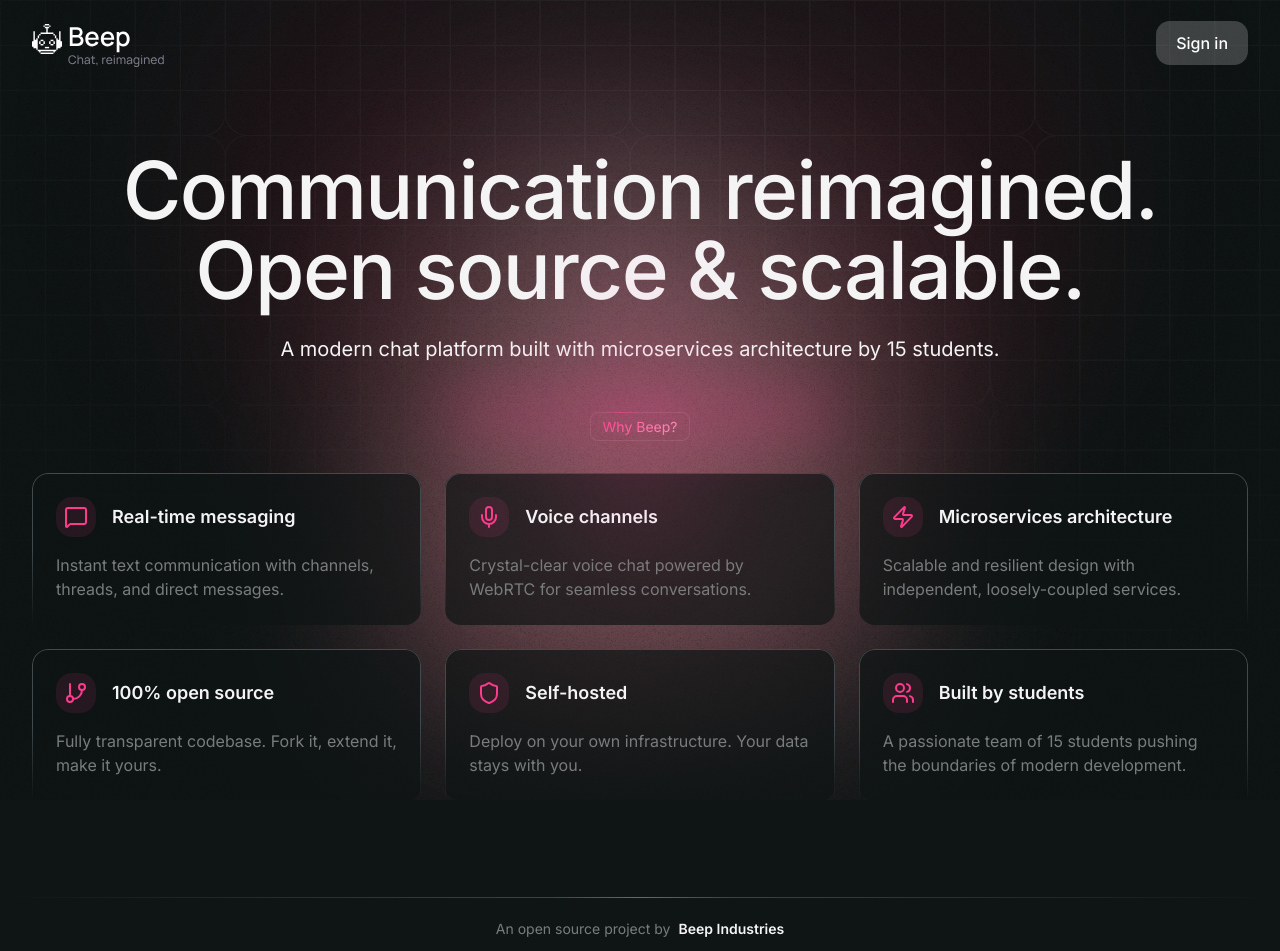
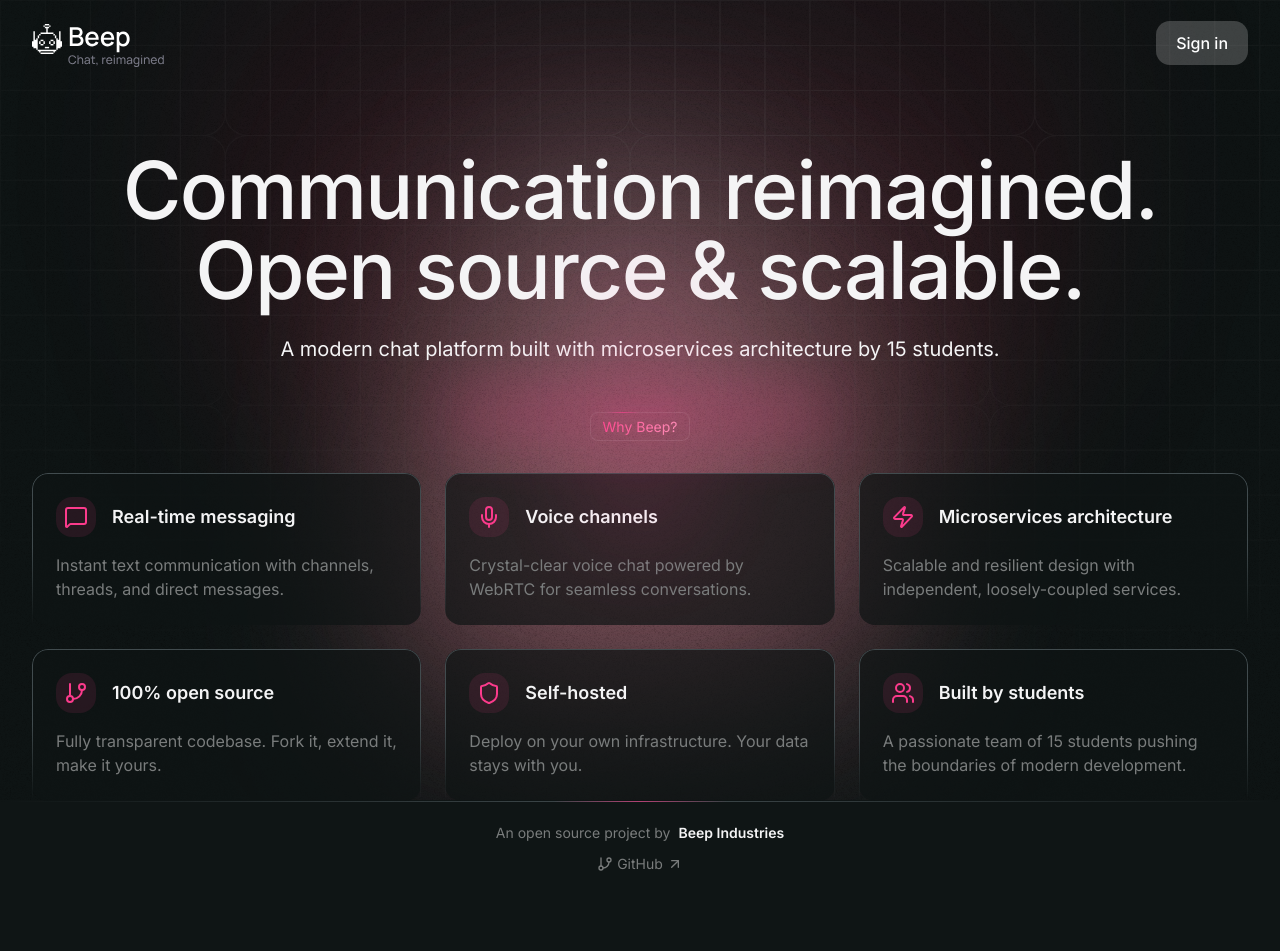
Before and after one commit to beep-industries/website, a Next.js app: page / in a window 1280 px wide. Shown: the top 951 px of the page. After the commit the page ends 896 px from the top, so only its background shows below. Built offline with nearby package versions, Linux system fonts and the light colour scheme; no server answers.

Commit message:
refactor layout structure in HomePage component for improved styling

```diff
--- a/src/components/home/footer/footer.tsx
+++ b/src/components/home/footer/footer.tsx
@@ -4,7 +4,7 @@ import { ArrowUpRight, GitBranch } from "lucide-react"
 
 export function Footer() {
   return (
-    <footer className="mt-24">
+    <footer className="mt-auto">
       <Separator className={"footer-border"} />
       <div
         className={
--- a/src/components/home/home-page.tsx
+++ b/src/components/home/home-page.tsx
@@ -7,11 +7,13 @@ import { Footer } from "@/components/home/footer/footer"
 
 export function HomePage() {
   return (
-    <div className="relative min-h-screen overflow-hidden">
+    <div className="relative flex min-h-screen flex-col overflow-hidden">
       <HomePageBackground />
       <Header />
-      <HeroSection />
-      <Features />
+      <main className="flex-grow">
+        <HeroSection />
+        <Features />
+      </main>
       <Footer />
     </div>
   )
```
